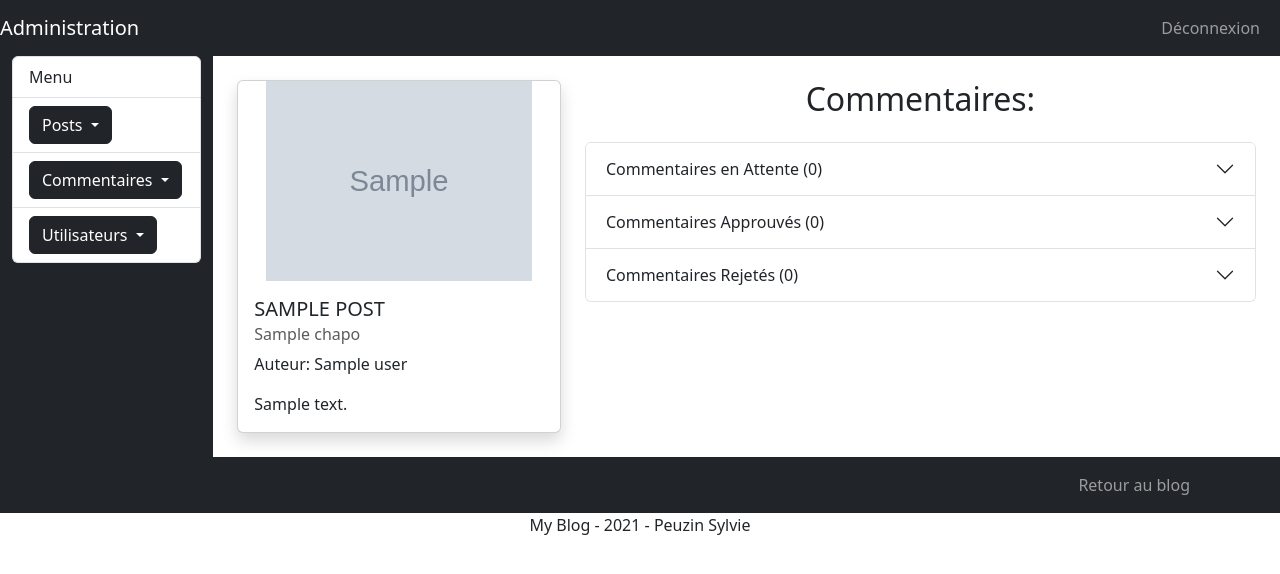
After one commit to Psylvie/Blog, a PHP site: the page made by src/Views/Admin/adminShowComments.html.twig in a window 1280 px wide. The commit adds this page. Shown: the top 574 px of the page. Run offline with PHP 8.4, Linux system fonts and the light colour scheme; the template is opened without the code that fills it: most values are stand-ins (such as "Sample title", 1, 10 or a date in 2020); grey boxes marked "Sample" are stand-in pictures; a stand-in replaces the project's code that opens the database connection; some libraries are stand-ins or nearby versions.

Commit message:
Ticket 10:  Management of validation, refusal or waiting for comments

```diff
--- a/public/index.php
+++ b/public/index.php
@@ -5,6 +5,7 @@
 	print_r($_SESSION);
 	require __DIR__ . '/../vendor/autoload.php';
 
+	use App\Controllers\Admin\AdminCommentController;
 	use App\Controllers\Admin\AdminController;
 	use App\Controllers\Admin\AdminPostController;
 	use App\Controllers\Admin\AdminUserController;
@@ -49,6 +50,9 @@
 		$router->addRoute('/Blog/admin/createPost', AdminPostController::class, 'createPost');
 		$router->addRoute('/Blog/admin/updatePost/{id}', AdminPostController::class, 'updatePost');
 		$router->addRoute('/Blog/admin/deletePost/{id}', AdminPostController::class, 'deletePost');
+		$router->addRoute('/Blog/admin/showAllPosts', AdminCommentController::class, 'showAllPosts');
+		$router->addRoute('/Blog/admin/showAllComments/{id}', AdminCommentController::class, 'showAllComments');
+		$router->addRoute('/Blog/admin/handleCommentValidation', AdminCommentController::class, 'handleCommentValidation');
 		$router->addRoute('/Blog/admin/users/list', AdminUserController::class, 'list');
 		$router->addRoute('/Blog/admin/users/show/{id}', AdminUserController::class, 'show');
 		$router->addRoute('/Blog/admin/users/delete/{id}', AdminUserController::class, 'delete');
--- /dev/null
+++ b/src/Views/Admin/adminShowComments.html.twig
@@ -0,0 +1,152 @@
+{% extends 'admin.html.twig' %}
+
+{% block content %}
+	<div class="row">
+		<div class="col-md-4">
+			<div class="card shadow mb-4">
+				{% if post.image %}
+					<img src="/Blog/public/uploads/{{ post.image }}" class="card-img-top" alt="..." style="width: 100%; height: 200px; object-fit: contain;">
+				{% else %}
+					<img src="/Blog/images/defaultImage.jpg" class="card-img-top" alt="..." style="width: 100%; height: 200px; object-fit: contain;">
+				{% endif %}
+				<div class="card-body">
+					<h5 class="card-title">{{ post.title|upper }}</h5>
+					<h6 class="card-subtitle mb-2 text-muted">{{ post.chapo }}</h6>
+					<p class="card-text">Auteur: {{ post.author|capitalize }}</p>
+					<p class="card-text">{{ post.content|capitalize }}</p>
+				</div>
+			</div>
+		</div>
+		<div class="col-md-8">
+			<div class="text-center mb-4">
+				<h2>Commentaires: </h2>
+			</div>
+			<div class="accordion" id="accordionFlushExample">
+				<div class="accordion-item">
+					<h2 class="accordion-header" id="flush-headingPending">
+						<button class="accordion-button collapsed" type="button" data-bs-toggle="collapse" data-bs-target="#flush-collapsePending" aria-expanded="false" aria-controls="flush-collapsePending">
+							Commentaires en Attente ({{ comments|filter(comment => comment.status == 'pending')|length }})
+						</button>
+					</h2>
+					<div id="flush-collapsePending" class="accordion-collapse collapse" aria-labelledby="flush-headingPending" data-bs-parent="#accordionFlushExample">
+						<div class="accordion-body">
+							<ul>
+								{% for comment in comments %}
+									{% if comment.status == 'pending' %}
+										<li class="list-group-item d-flex justify-content-between align-items-center">
+											Le {{ comment.createdAt|date('d/m/Y') }} : {{ comment.content|slice(0, 10) ~ '...' }} par {{ comment.user.pseudo }}
+											<button type="button" class="btn btn-secondary" data-bs-toggle="modal" data-bs-target="#commentModal" data-comment-id="{{ comment.id }}" data-comment-content="{{ comment.content }}">
+												Examiner
+											</button>
+										</li>
+									{% endif %}
+								{% endfor %}
+							</ul>
+						</div>
+					</div>
+				</div>
+				<div class="accordion-item">
+					<h2 class="accordion-header" id="flush-headingApproved">
+						<button class="accordion-button collapsed" type="button" data-bs-toggle="collapse" data-bs-target="#flush-collapseApproved" aria-expanded="false" aria-controls="flush-collapseApproved">
+							Commentaires Approuvés ({{ comments|filter(comment => comment.status == 'approved')|length }})
+						</button>
+					</h2>
+					<div id="flush-collapseApproved" class="accordion-collapse collapse" aria-labelledby="flush-headingApproved" data-bs-parent="#accordionFlushExample">
+						<div class="accordion-body">
+							<ul>
+								{% for comment in comments %}
+									{% if comment.status == 'approved' %}
+										<li class="list-group-item d-flex justify-content-between align-items-center">
+											Le {{ comment.createdAt|date('d/m/Y') }} : {{ comment.content|slice(0, 10) ~ '...' }} par {{ comment.user.pseudo }}
+											<button type="button" class="btn btn-secondary" data-bs-toggle="modal" data-bs-target="#commentModal" data-comment-id="{{ comment.id }}" data-comment-content="{{ comment.content }}">
+												Examiner
+											</button> </li>
+									{% endif %}
+								{% endfor %}
+							</ul>
+						</div>
+					</div>
+				</div>
+				<div class="accordion-item">
+					<h2 class="accordion-header" id="flush-headingRejected">
+						<button class="accordion-button collapsed" type="button" data-bs-toggle="collapse" data-bs-target="#flush-collapseRejected" aria-expanded="false" aria-controls="flush-collapseRejected">
+							Commentaires Rejetés ({{ comments|filter(comment => comment.status == 'rejected')|length }})
+						</button>
+					</h2>
+					<div id="flush-collapseRejected" class="accordion-collapse collapse" aria-labelledby="flush-headingRejected" data-bs-parent="#accordionFlushExample">
+						<div class="accordion-body">
+							<ul>
+								{% for comment in comments %}
+									{% if comment.status == 'rejected' %}
+										<li class="list-group-item d-flex justify-content-between align-items-center">
+											Le {{ comment.createdAt|date('d/m/Y') }} : {{ comment.content|slice(0, 10) ~ '...' }} par {{ comment.user.pseudo }}
+											<button type="button" class="btn btn-secondary" data-bs-toggle="modal" data-bs-target="#commentModal" data-comment-id="{{ comment.id }}" data-comment-content="{{ comment.content }}">
+												Examiner
+											</button>
+									{% endif %}
+								{% endfor %}
+							</ul>
+						</div>
+					</div>
+				</div>
+			</div>
+		</div>
+	</div>														{#	modal validation #}
+	<div class="modal fade" id="commentModal" tabindex="-1" aria-labelledby="commentModalLabel" aria-hidden="true">
+		<div class="modal-dialog modal-lg">
+			<div class="modal-content" style="background-color: rgba(34, 34, 34, 0.8); color: #ffffff;">
+				<div class="modal-header" style="border-color: #865353; background-color: #865353; color: #ffffff;">
+					<h5 class="modal-title" id="commentModalLabel">Validation du commentaire</h5>
+					<button type="button" class="btn-close" data-bs-dismiss="modal" aria-label="Close" style="color: #ffffff;"></button>
+				</div>
+				<div class="modal-body">
+					<p class="fw-bold">Commentaire ajouté le {{ comment.createdAt|date('d/m/Y') }}</p>
+					<p class="fw-bold">Post : {{ post.title|upper }} par {{ post.author|capitalize }}</p>
+					<hr style="border-color: #865353;">
+					<div id="commentContentDisplay" class="mb-3">{{ comment.content }}</div>
+					<form action="/Blog/admin/handleCommentValidation" method="post" enctype="multipart/form-data">
+						<div class="mb-3">
+							<label for="validationOption" class="form-label" style="color: #ffffff;">Action à effectuer :</label>
+							<div class="form-check">
+								<input class="form-check-input" type="radio" name="validationOption" id="validateOption_{{ comment.id }}" value="approved" style="appearance: none;">
+								<label class="form-check-label" for="validateOption_{{ comment.id }}" style="color: #ffffff;">Valider le commentaire</label>
+							</div>
+							<div class="form-check">
+								<input class="form-check-input" type="radio" name="validationOption" id="rejectOption_{{ comment.id }}" value="rejected" style="appearance: none;">
+								<label class="form-check-label" for="rejectOption_{{ comment.id }}" style="color: #ffffff;">Rejeter le commentaire</label>
+							</div>
+							<div class="form-check">
+								<input class="form-check-input" type="radio" name="validationOption" id="pendingOption_{{ comment.id }}" value="pending" checked style="appearance: none;">
+								<label class="form-check-label" for="pendingOption_{{ comment.id }}" style="color: #ffffff;">Laisser en attente</label>
+							</div>
+						</div>
+						<input type="hidden" name="postId" value="{{ post.id }}">
+						<input type="hidden" id="commentIdInput" name="commentId" value="{{ comment.id }}">
+						<input type="hidden" id="commentContentInput" name="commentContent" value="{{ comment.content }}">
+						<button type="submit" class="btn btn-secondary">Valider</button>
+					</form>
+				</div>
+			</div>
+		</div>
+	</div>
+
+	<script>
+        document.addEventListener("DOMContentLoaded", function() {
+            let commentButtons = document.querySelectorAll("[data-comment-id]");
+
+            commentButtons.forEach(function(button) {
+                button.addEventListener("click", function() {
+                    let commentId = button.dataset.commentId;
+                    let commentIdInput = document.getElementById("commentIdInput");
+                    commentIdInput.value = commentId;
+                    let commentContent = button.dataset.commentContent;
+                    let commentContentInput = document.getElementById("commentContentInput");
+                    commentContentInput.value = commentContent;
+
+                    let commentContentDisplay = document.getElementById("commentContentDisplay");
+                    commentContentDisplay.textContent = commentContent;
+                });
+            });
+        });
+	</script>
+{% endblock %}
```
Also changed, not shown: src/Controllers/Admin/AdminCommentController.php (added, +108 -0 lines), src/Repository/CommentRepository.php (+113 -0 lines), src/Views/Admin/adminShowAllCommentsPosts.html.twig (added, +36 -0 lines), src/Views/Users/user.html.twig (+5 -5 lines), public/users/c380ced4e9ebf31e295457bdde292225.jpg (added), public/users/d03ba11850d862a94a1c9fda224fa638.jpg (added).
